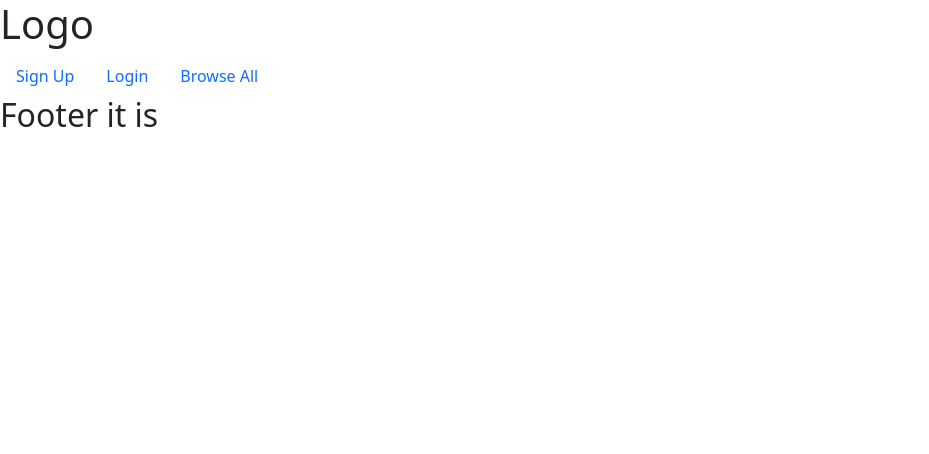
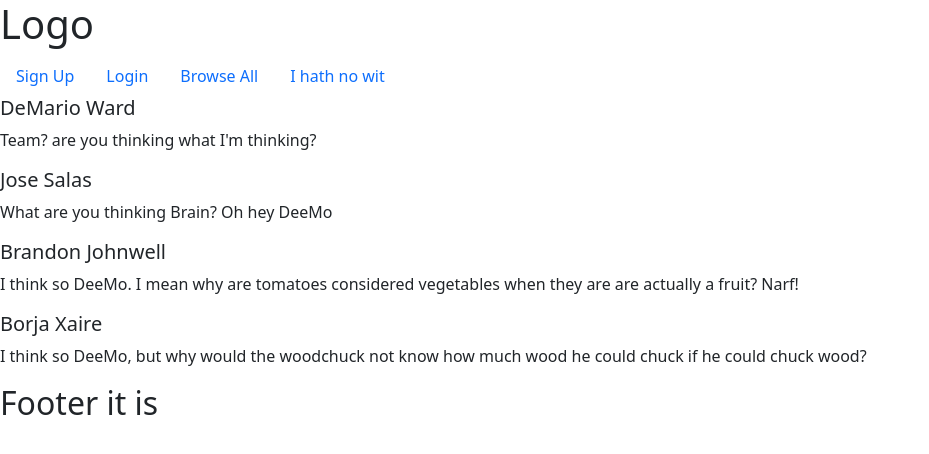
Before and after one commit to kpbtp/ara-frontend, a React (Create React App) app: page /aboutus in a window 1280 px wide. Shown: the top 454 px of the page, without its empty margins (0-929 px from the left). Built offline with nearby package versions, Linux system fonts and the light colour scheme.

Commit message:
added about us with testing

```diff
--- a/src/App.js
+++ b/src/App.js
@@ -14,6 +14,7 @@ import MyAnimeListNew from './pages/MyAnimeListNew'
 import NotFound from './pages/NotFound'
 import mockUsers from './mockUsers'
 import mockAnime from './mockAnime'
+import AboutUs from './pages/AboutUs'
 
 
 
@@ -36,6 +37,7 @@ const App = () => {
           <Route path='/myanimelistedit' element={<MyAnimeListEdit />}/>
           <Route path='/myanimelistnew' element={<MyAnimeListNew />}/>
           <Route path='/myanimelistshow' element={<MyAnimeListShow />}/>
+          <Route path='/aboutus' element={<AboutUs />}/>
           <Route path='/notfound' element={<NotFound/>}/>
         </Routes>
         <Footer />
--- a/src/components/Navigation.js
+++ b/src/components/Navigation.js
@@ -16,6 +16,9 @@ const Navigation = ( { current_user } ) => {
                         <NavItem>
                             <NavLink className='nav-link' to='/animelistnew'>Create a List</NavLink>
                         </NavItem>
+                        <NavItem>
+                            <NavLink className='nav-link' to='/aboutus'>I hath no wit</NavLink>
+                        </NavItem>
                     </>
                 ) }
                 { !current_user && (
@@ -29,6 +32,9 @@ const Navigation = ( { current_user } ) => {
                         <NavItem>
                             <NavLink className='nav-link' to='/animeindex'>Browse All</NavLink>
                         </NavItem>
+                        <NavItem>
+                            <NavLink className='nav-link' to='/aboutus'>I hath no wit</NavLink>
+                        </NavItem>
 
                     </>
                 ) }
--- /dev/null
+++ b/src/pages/AboutUs.js
@@ -0,0 +1,25 @@
+const AboutUs  = () => {
+
+    return(
+        <>
+            <div>
+                <h5>DeMario Ward</h5>
+                <p>Team? are you thinking what I'm thinking?</p>
+            </div>
+            <div>
+                <h5>Jose Salas</h5>
+                <p>What are you thinking Brain? Oh hey DeeMo</p>
+            </div>
+            <div>
+                <h5>Brandon Johnwell</h5>
+                <p>I think so DeeMo. I mean why are tomatoes considered vegetables when they are are actually a fruit? Narf!</p>
+            </div>
+            <div>
+                <h5>Borja Xaire</h5>
+                <p>I think so DeeMo, but why would the woodchuck not know how much wood he could chuck if he could chuck wood? </p>
+            </div>
+        </>
+    )
+}
+
+export default AboutUs
```
Also changed, not shown: 1 other file (tests, documents, lock files or other folders).
